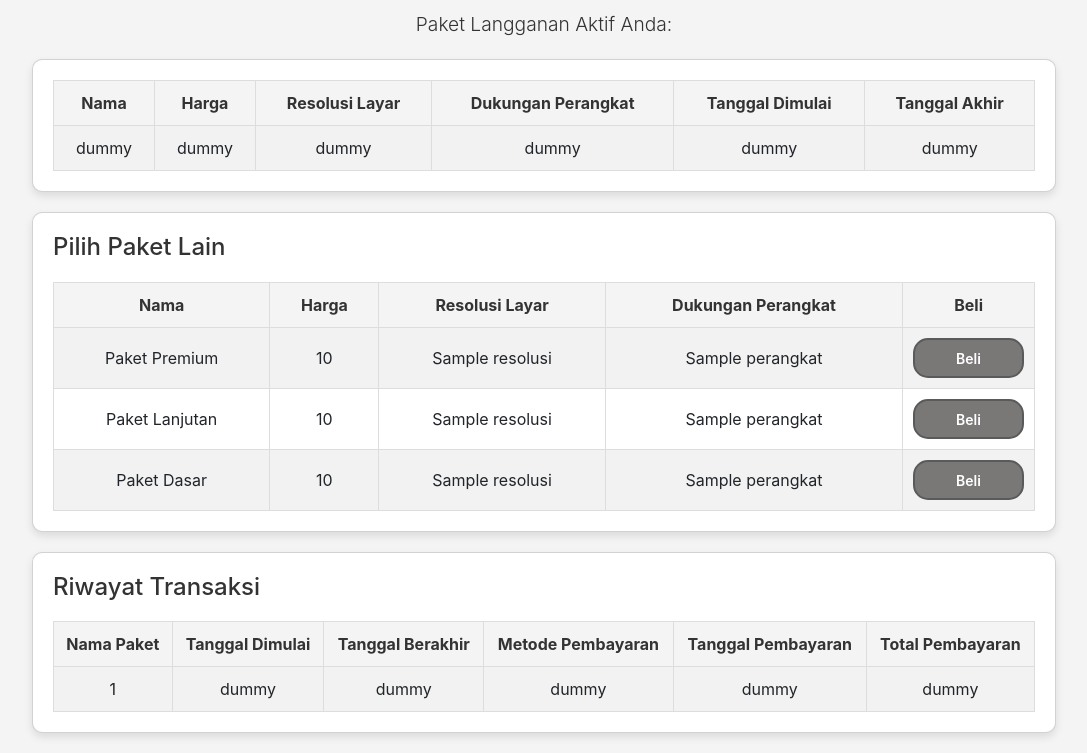
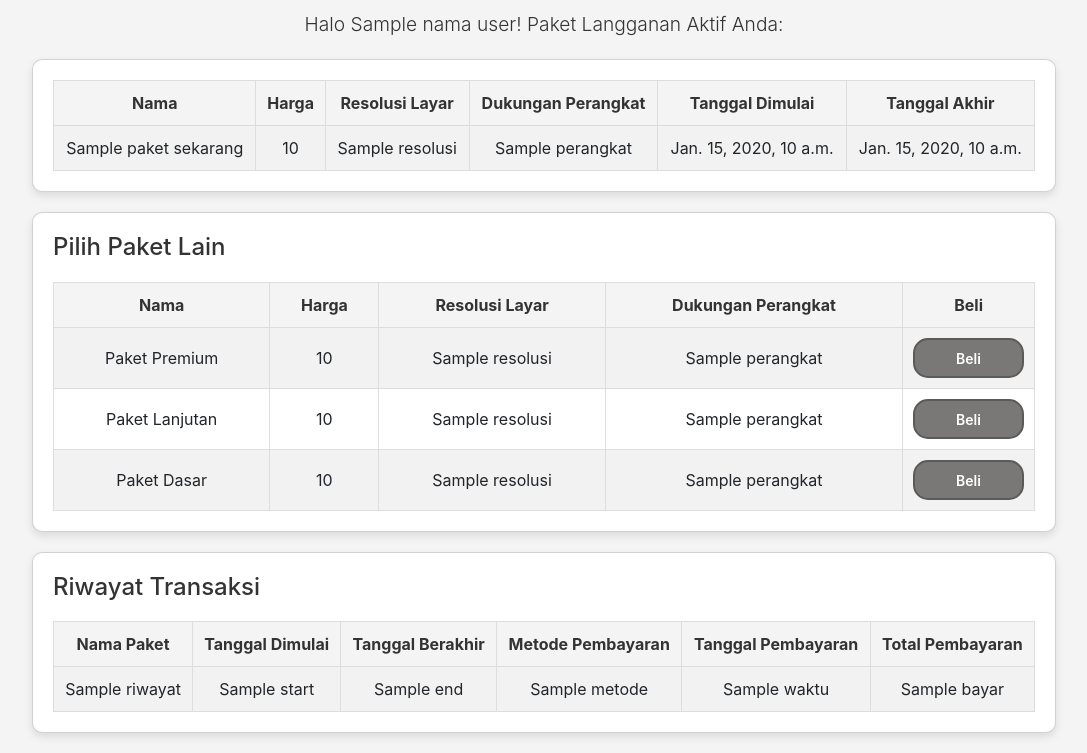
Before and after one commit to BASDAT-F14/TK-BASDAT-F14, a Django app: template fitur_abil/templates/langganan.html in a window 1280 px wide. Shown: the part 124-877 px from the top of the page, without its empty margins (96-1183 px from the left). Run offline with Django 5.2, Linux system fonts and the light colour scheme; the template is opened without the code that fills it: most values are stand-ins (such as "Sample title", 1, 10 or a date in 2020); some libraries are stand-ins or nearby versions.

Commit message:
kelar page langganan

```diff
--- a/fitur_abil/templates/langganan.html
+++ b/fitur_abil/templates/langganan.html
@@ -109,7 +109,7 @@
 </head>
 <body>
   <div class="header">Langganan</div>
-  <div class="sub-header">Paket Langganan Aktif Anda:</div>
+  <div class="sub-header">Halo {{nama_user}}! Paket Langganan Aktif Anda:</div>
 
   <div class="card">
     <table>
@@ -122,12 +122,12 @@
         <th>Tanggal Akhir</th>
       </tr>
       <tr>
-        <td>dummy</td>
-        <td>dummy</td>
-        <td>dummy</td>
-        <td>dummy</td>
-        <td>dummy</td>
-        <td>dummy</td>
+        <td>{{paket_sekarang.nama}}</td>
+        <td>{{paket_sekarang.harga}}</td>
+        <td>{{paket_sekarang.resolusi}}</td>
+        <td>{{paket_sekarang.perangkat}}</td>
+        <td>{{paket_sekarang.start_date}}</td>
+        <td>{{paket_sekarang.end_date}}</td>
       </tr>
     </table>
   </div>
@@ -176,14 +176,16 @@
         <th>Tanggal Pembayaran</th>
         <th>Total Pembayaran</th>
       </tr>
+      {% for riwayat_id, riwayat_data in history.items %}
       <tr>
-        <td>1</td>
-        <td>dummy</td>
-        <td>dummy</td>
-        <td>dummy</td>
-        <td>dummy</td>
-        <td>dummy</td>
+        <td>{{ riwayat_data.nama }}</td>
+        <td>{{ riwayat_data.start }}</td>
+        <td>{{ riwayat_data.end }}</td>
+        <td>{{ riwayat_data.metode }}</td>
+        <td>{{ riwayat_data.waktu }}</td>
+        <td>{{ riwayat_data.bayar }}</td>
       </tr>
+      {% endfor %}
     </table>
   </div>
 </body>
```
Also changed, not shown: fitur_abil/views.py (+103 -1 lines).
